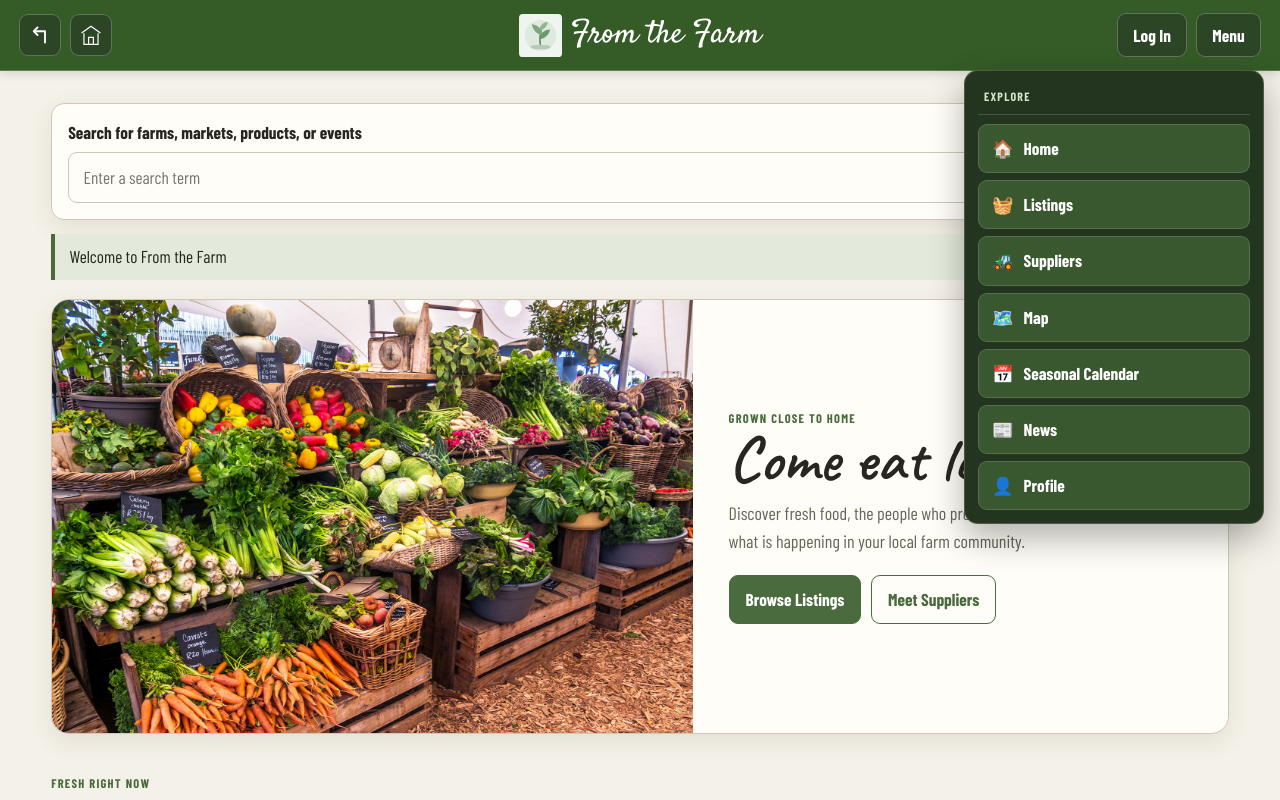
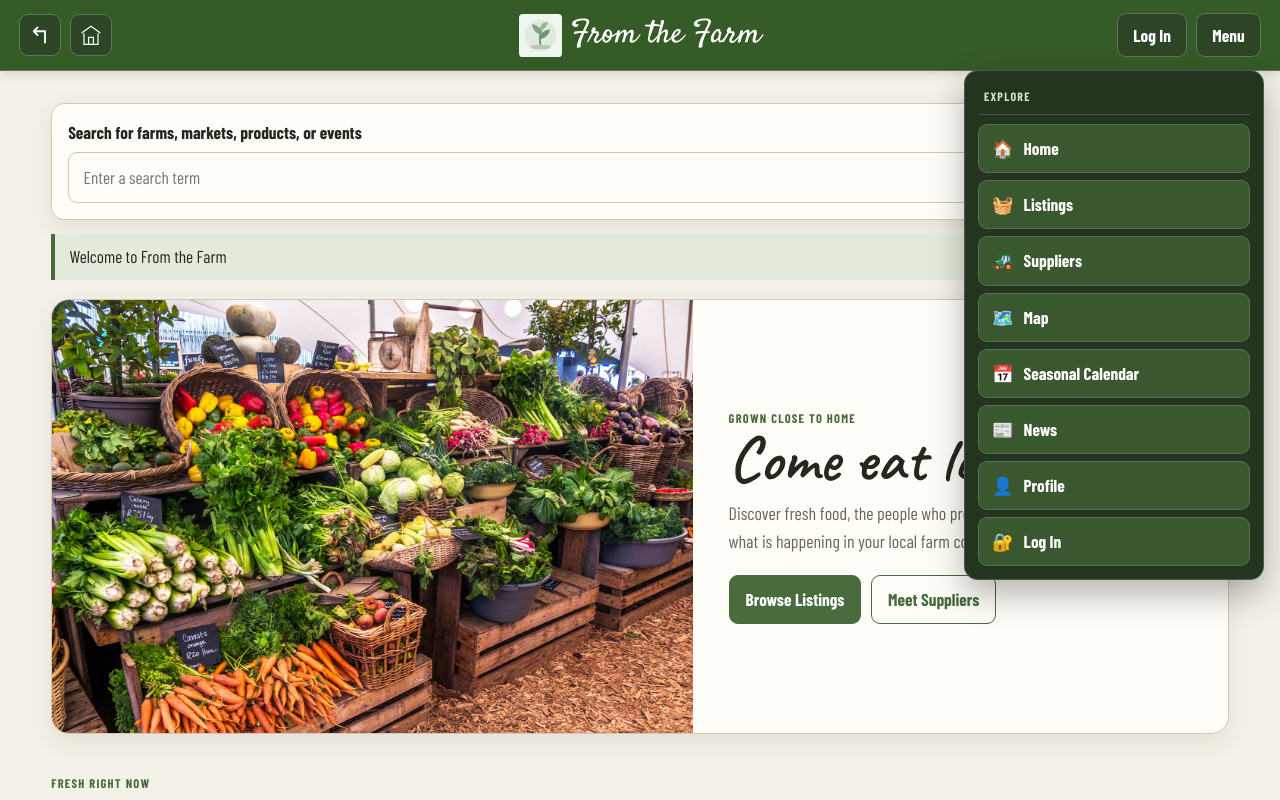
Before and after one commit to JadesTheDev/academic_projects, a React (Create React App) app in the folder sdc445/from_the_farm/: page / in a window 1280 px wide. Both pictures are taken after a click on the button "Menu". Shown: the top 800 px of the page. Built offline with nearby package versions, Linux system fonts and the light colour scheme.

Commit message:
Add Login to menu

```diff
--- a/sdc445/from_the_farm/src/components/Menu.jsx
+++ b/sdc445/from_the_farm/src/components/Menu.jsx
@@ -21,6 +21,7 @@ function Menu({
   onCalendarClick,
   onProfileClick,
   onNewsClick,
+  onLoginClick,
 }) {
   const items = [
     ["🏠", "Home", onHomeClick],
@@ -30,6 +31,7 @@ function Menu({
     ["📅", "Seasonal Calendar", onCalendarClick],
     ["📰", "News", onNewsClick],
     ["👤", "Profile", onProfileClick],
+    ["🔐", "Log In", onLoginClick],
   ];
 
   return (
```
